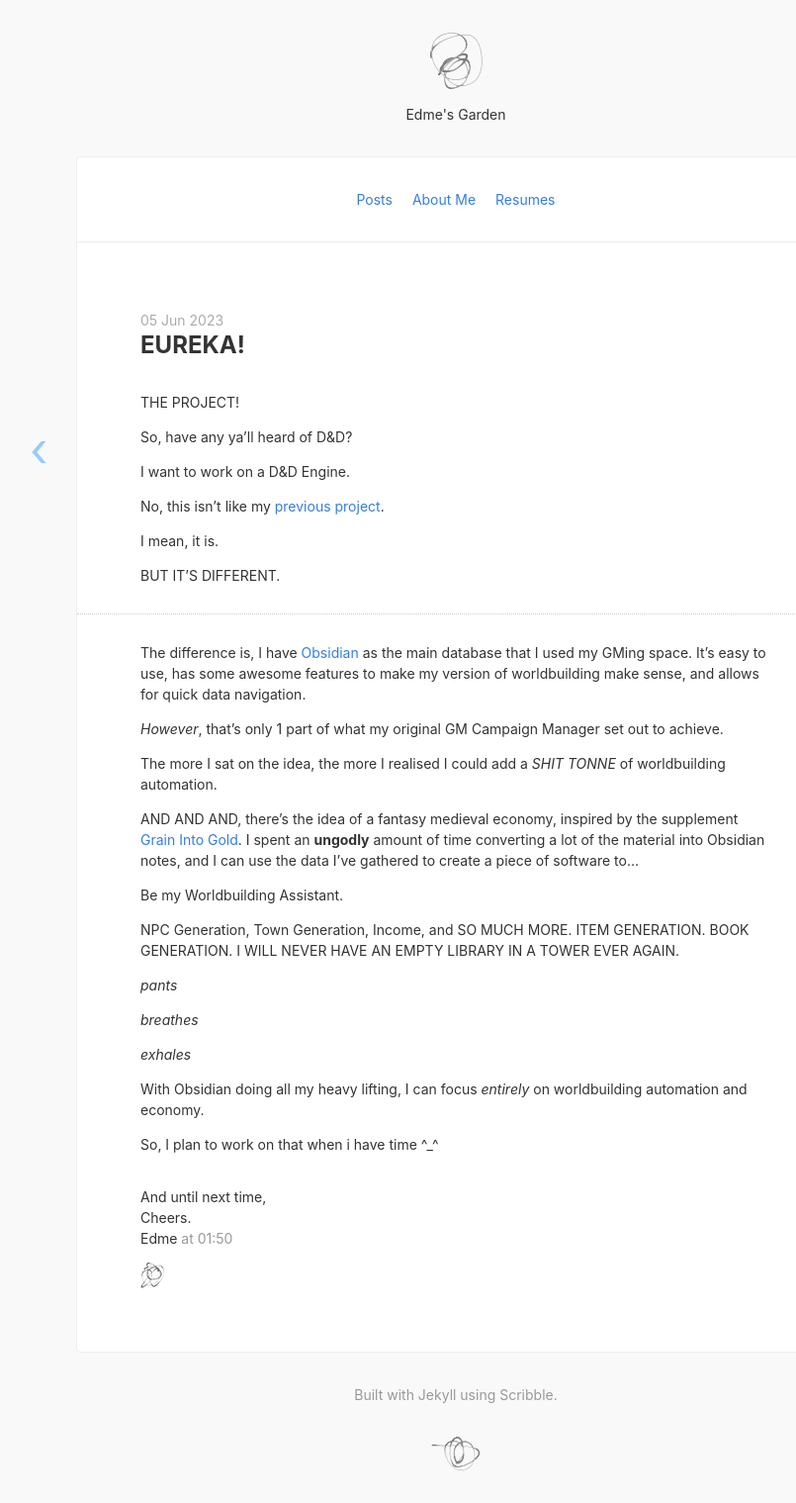
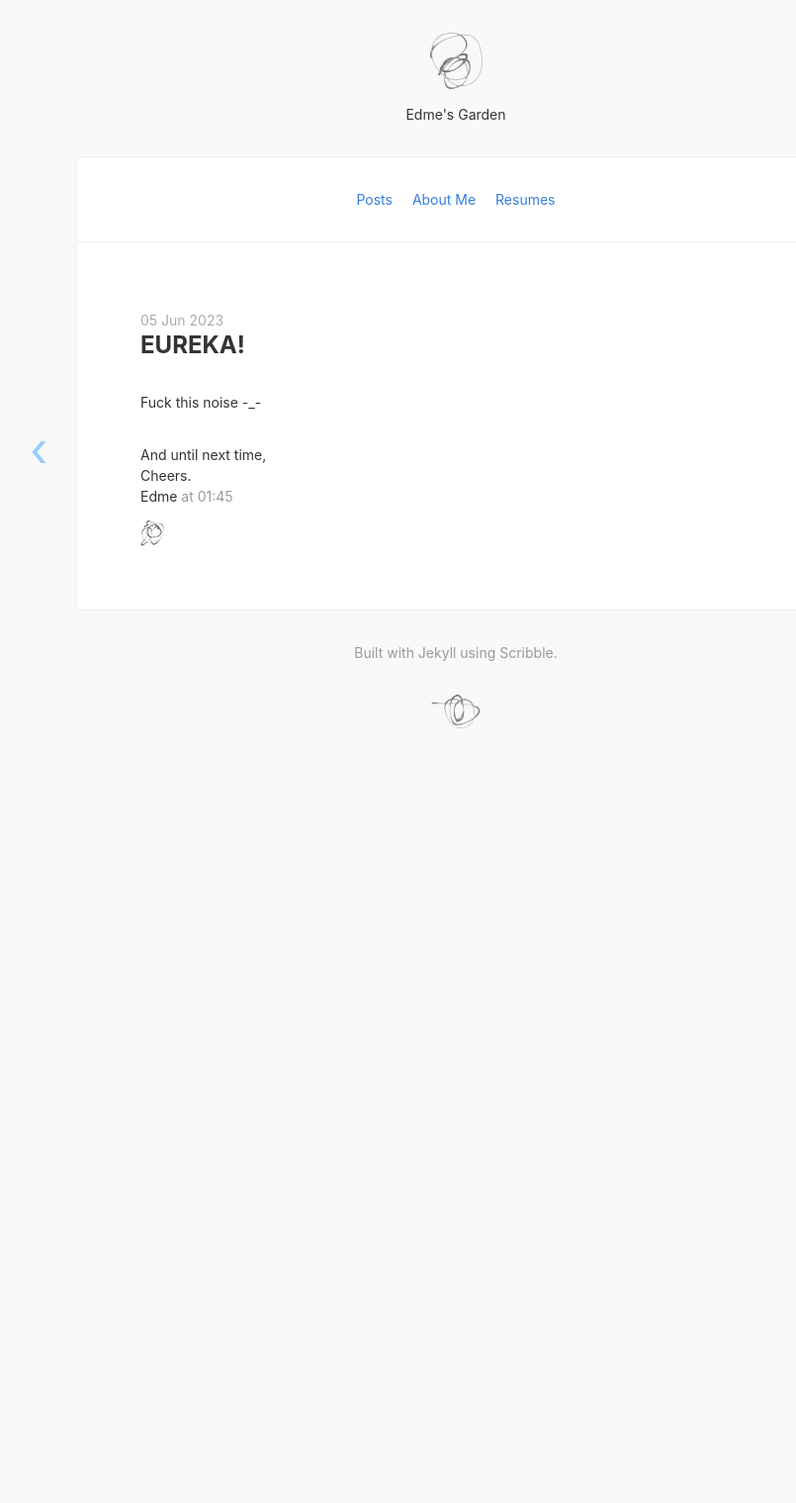
Before and after one commit to edamamev/edamamev.github.io, a Jekyll site: the page built from _posts/2023-06-05-eureka.md, in a window 1280 px wide. Shown: the whole page at 99% size, without its empty margins (179-984 px from the left). Built offline with Jekyll 4.4.1, drawn with Linux system fonts in a browser that asks for light colours; nearby versions of some CDN libraries; after the commit the page ends 900 px from its top, so only the background shows below that.

Commit message:
2023-06-05 Fuckery x2

```diff
--- a/_posts/2023-06-05-eureka.md
+++ b/_posts/2023-06-05-eureka.md
@@ -1,42 +1,6 @@
 ---
 title: Eureka!
-date: 2023-06-05 01:50:00
+date: 2023-06-05 01:45:00
 ---
 
-THE PROJECT!
-
-So, have any ya'll heard of D&D?
-
-I want to work on a D&D Engine.
-
-No, this isn't like my [previous project](https://github.com/edamame-v/GMCampaignManager).
-
-I mean, it is.
-
-BUT IT'S DIFFERENT.
-
----
-The difference is, I have [Obsidian](https://obsidian.md/) as the main database that I used my GMing space.
-It's easy to use, has some awesome features to make my version of worldbuilding make sense, and allows for quick data
-navigation.
-
-*However*, that's only 1 part of what my original GM Campaign Manager set out to achieve.
-
-The more I sat on the idea, the more I realised I could add a *SHIT TONNE* of worldbuilding automation.
-
-AND AND AND, there's the idea of a fantasy medieval economy, inspired by the supplement [Grain Into Gold](https://www.drivethrurpg.com/product/13113/Grain-Into-Gold).
-I spent an **ungodly** amount of time converting a lot of the material into Obsidian notes, and I can use the data I've gathered to create a piece of software to...
-
-Be my Worldbuilding Assistant.
-
-NPC Generation, Town Generation, Income, and SO MUCH MORE. ITEM GENERATION. BOOK GENERATION. I WILL NEVER HAVE AN EMPTY LIBRARY IN A TOWER EVER AGAIN.
-
-*pants*
-
-*breathes*
-
-*exhales*
-
-With Obsidian doing all my heavy lifting, I can focus *entirely* on worldbuilding automation and economy.
-
-So, I plan to work on that when i have time ^_^
+Fuck this noise -_-
```
Also changed, not shown: STORAGE.md (added, +43 -0 lines).
